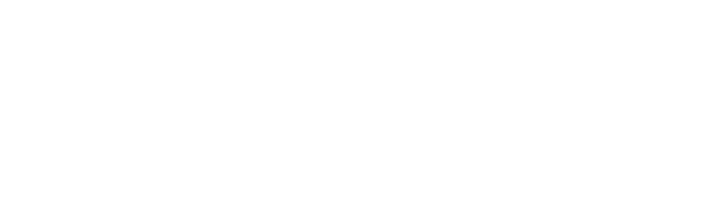
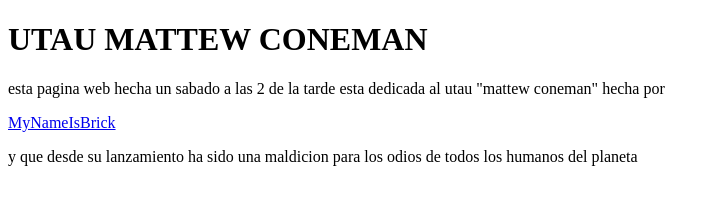
Before and after one commit to GiTahikhub/MattewConemanUTAU, a plain HTML site: page index.html in a window 1280 px wide. Shown: the whole page, without its empty margins (0-720 px from the left). Drawn offline with Linux system fonts and the light colour scheme.

Commit message:
Update index.html

```diff
--- a/index.html
+++ b/index.html
@@ -1,4 +1,10 @@
 <!doctype html>
   <html>
     <title>[UTAU] Mattew Coneman</title>
+    <body>
+        <h1>UTAU MATTEW CONEMAN</h1>
+          <p>esta pagina web hecha un sabado a las 2 de la tarde esta dedicada
+            al utau "mattew coneman" hecha por </p><a href="x.com/dabrickeater">MyNameIsBrick</a><p> y que desde su lanzamiento
+          ha sido una maldicion para los odios de todos los humanos del planeta</p>
+    </body>
   </html>
```
